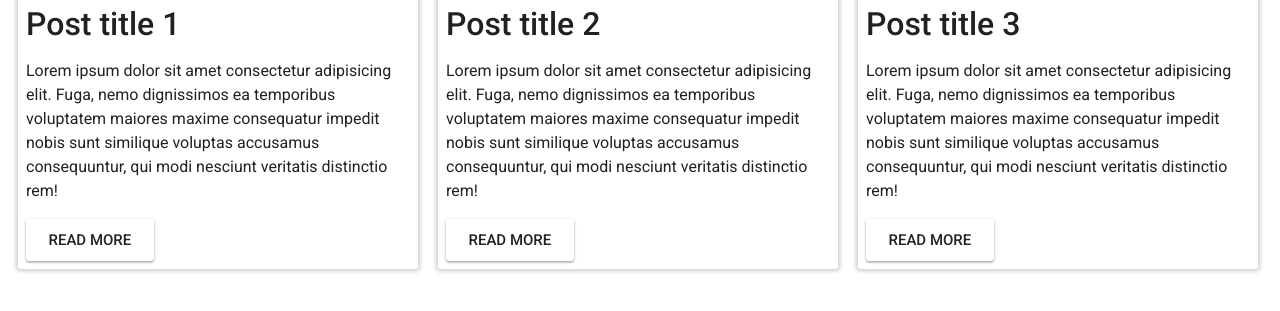
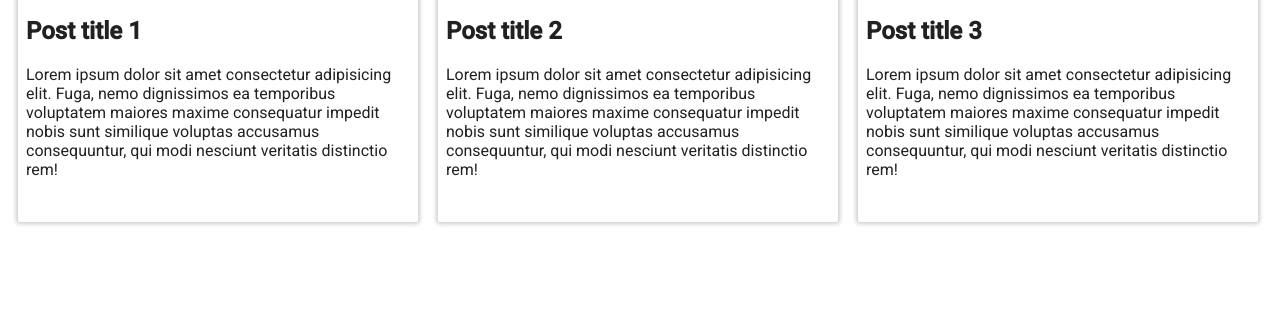
Before and after one commit to dariia-shevchenko/goit-fe-course, a plain HTML site: page javascript/module-07/index.html in a window 1280 px wide. Shown: the part 163-474 px from the top of the page. Drawn offline with Linux system fonts and the light colour scheme.

Commit message:
fix module 07

```diff
--- a/javascript/module-07/index.html
+++ b/javascript/module-07/index.html
@@ -8,15 +8,6 @@
     </head>
 
     <body>
-        <div class="post-list">
-            <div class="post">
-                <img class="post__image" src="" alt="post image">
-                <h2 class="post__title"></h2>
-                <p class="post__text"></p>
-
-                <a class="button" href="#">Read more</a>
-            </div>
-        </div>
         <script  src="index.js"></script>
     </body>
 </html>
--- a/javascript/module-07/index.js
+++ b/javascript/module-07/index.js
@@ -19,21 +19,30 @@ const posts = [
   }
 ];
 
-const body = document.querySelector("body");
-const postList = document.querySelector(".post-list");
-const item = document.querySelector(".post");
-const image = document.querySelector(".post__image");
-const title = document.querySelector(".post__title");
-const text = document.querySelector(".post__text");
-const link = document.querySelector(".button");
+const createPostCard = function(post) {
+  const item = document.createElement("div");
+  const image = document.createElement('img');
+  const title = document.createElement('h2');
+  const text = document.createElement('p');
+  const link = document.createElement('a');
 
-const createPostCard = function(post) {
+  item.classList.add("post");
+  image.classList.add("post__image");
+  title.classList.add("post-title");
+  text.classList.add("post-text");
+  link.classList.add("button");
+
   image.setAttribute('src', post.img);
   link.setAttribute('href', post.link);
   title.textContent = post.title;
   text.textContent = post.text;
 
-  return item.outerHTML;
+  item.appendChild(image);
+  item.appendChild(title);
+  item.appendChild(text);
+  item.appendChild(link);
+
+  return item;
 };
 
 const createCards = function (posts) {
@@ -43,15 +52,15 @@ const createCards = function (posts) {
 }
 
 const addCards = function () {
-  postList.innerHTML = '';
-  const allCards = postList.cloneNode(true);
-  body.removeChild(postList);
+  const body = document.querySelector("body");
+  const postList = document.createElement("div");
+  postList.classList.add("post-list");
 
   createCards(posts).forEach(element => {
-    allCards.innerHTML += element;
+    postList.appendChild(element);
   });
 
-  body.prepend(allCards);
+  body.prepend(postList);
 }
 
 addCards();
```
